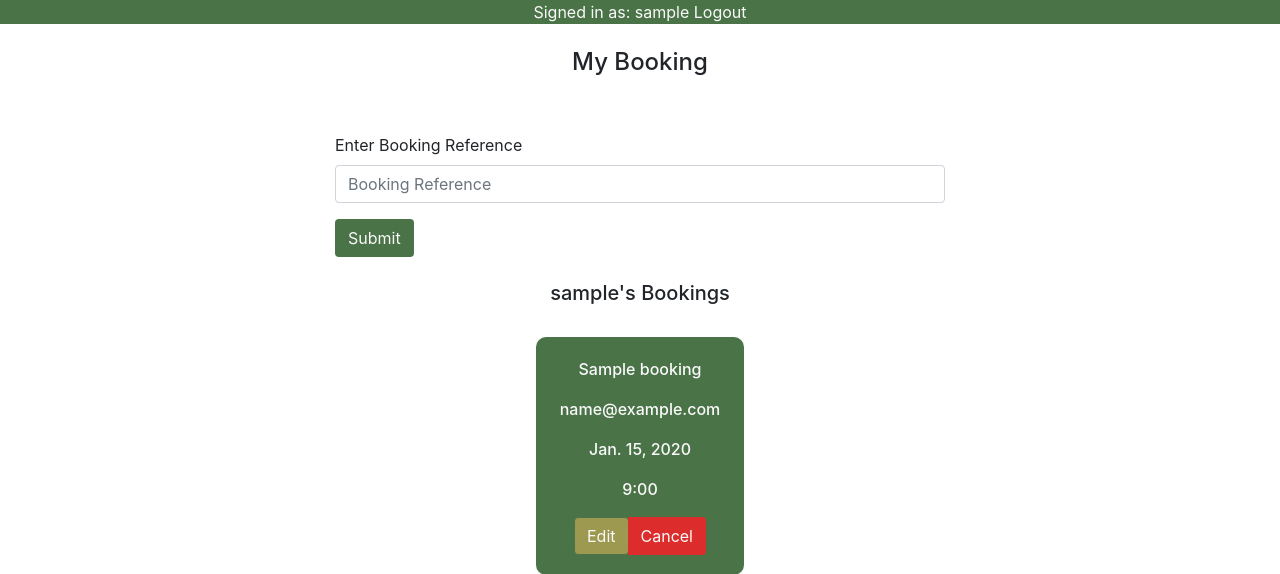
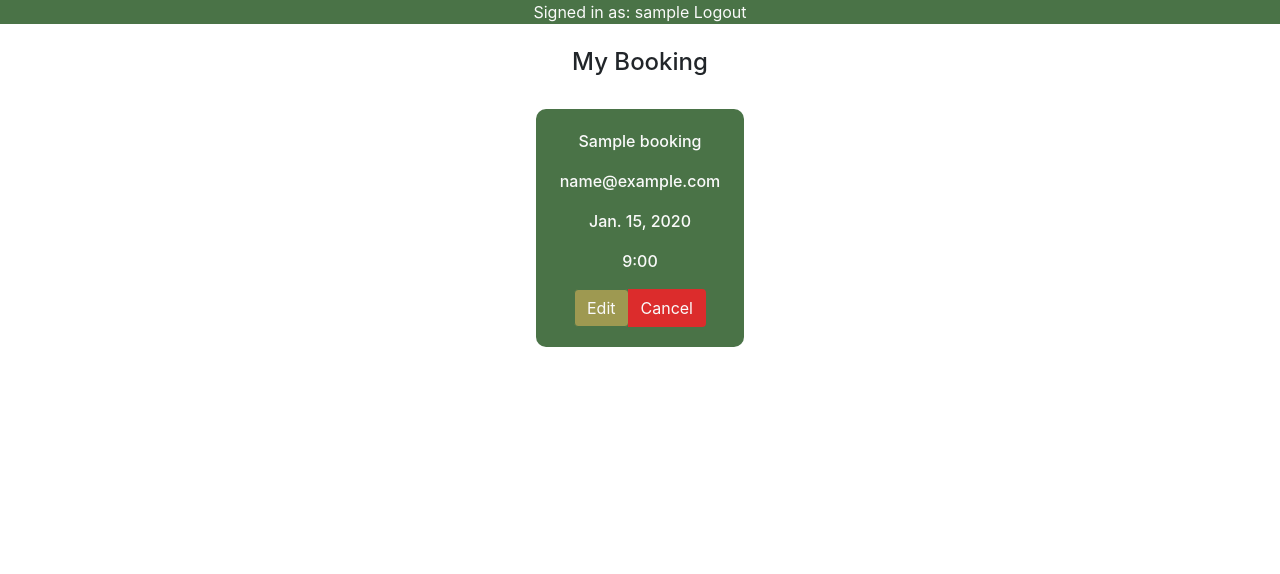
Before and after one commit to Code-Institute-Submissions/JamieT966-project-portfolio-4_SepResub, a Django app: page /booking/my-booking/ in a window 1280 px wide. Shown: the part 76-650 px from the top of the page. Run offline with Django 3.2, Linux system fonts and the light colour scheme; a user stored in the database is signed in; tables that the repository leaves empty hold one stand-in row (values such as "Sample post").

Commit message:
my booking page now displays user's bookings and non-users are shown booking input field to enter booking reference

```diff
--- a/booking/views.py
+++ b/booking/views.py
@@ -65,7 +65,9 @@ def MyBooking(request):
     user can enter booking id on this page.
     Sends an error alert if incorrect booking reference is entered.
     """
-    bookings = Booking.objects.filter(email=request.user.email)
+    if request.user.is_authenticated:
+        bookings = Booking.objects.filter(email=request.user.email)
+        return render(request, 'my_booking.html',{'bookings': bookings})
     reference_matches = None
     if 'book_ref' in request.GET:
         book_ref = request.GET['book_ref']
@@ -76,10 +78,9 @@ def MyBooking(request):
                 request,
                 'This is not a recognised booking'
                 ' reference, please try again.')
-            return render(request, 'my_booking.html',{'bookings': bookings})
+            return render(request, 'my_booking.html')
     return render(
-        request, 'my_booking.html', {'reference_matches': reference_matches,
-                                     'bookings': bookings})
+        request, 'my_booking.html', {'reference_matches': reference_matches})
 
 
 def EditBooking(request, item_id):
--- a/modern_landscapes/settings.py
+++ b/modern_landscapes/settings.py
@@ -28,7 +28,7 @@ TEMPLATES_DIR = os.path.join(BASE_DIR, 'templates')
 SECRET_KEY = os.environ.get('SECRET_KEY')
 
 # SECURITY WARNING: don't run with debug turned on in production!
-DEBUG = False
+DEBUG = True
 
 X_FRAME_OPTIONS = 'SAMEORIGIN'
 
--- a/templates/booking.html
+++ b/templates/booking.html
@@ -17,4 +17,5 @@
         </div>
     </div>
 </div>
+
 {% endblock %}
--- a/templates/my_booking.html
+++ b/templates/my_booking.html
@@ -1,29 +1,59 @@
-{% extends "base.html" %}
-{% load static %}
-{% block content %}
-<!-- Page title -->
+{% extends "base.html" %} {% load static %} {% block content %}
+<!-- Error message to display if incorrect booking reference is entered -->{% include 'messages.html' %}
+<!-- Page title -->{% if user.is_authenticated %}
 <div class="container">
 	<div class="col-12 text-center pt-4">
-        <h4>My Booking</h4>
+		<h4>My Booking</h4> </div>
+</div>
+<!-- If user is logged in, any email that matches that in database, will show bookings for that -->{% for booking in bookings %}
+<div class="container-fluid text-center pt-4 my-booking-box">
+	<div class="col-md-4 cold-sm-4 col-xl-2 mx-auto my-booking-body">
+		<div class="">
+			<p>{{ booking.name }}</p>
+			<p>{{ booking.email }}</p>
+			<p>{{ booking.date_choice }}</p>
+			<p>{{ booking.time_choice }}</p>
+		</div>
+		<div class="btn-group" role="group" aria-label="Edit and delete buttons for bookings">
+			<a class="text-decoration-none" href="{% url 'edit_booking' booking.id %}">
+				<button type="button" class="btn edit-btns">Edit</button>
+			</a>
+			<button type="button" class="btn cancel-btns" data-toggle="modal" data-target="#delete-modal"> Cancel </button>
 		</div>
 	</div>
-
-<!-- Error message to display if incorrect booking reference is entered -->
-{% include 'messages.html' %}
-
+</div>
+<!-- Bootstrap modal for confirmation of delete when user is logged in -->
+<div class="modal fade" id="delete-modal" tabindex="-1" aria-labelledby="exampleModalLabel" aria-hidden="true">
+	<div class="modal-dialog">
+		<div class="modal-content">
+			<div class="modal-header">
+				<h5 class="modal-title" id="exampleModalLabel">Cancel Booking Confirmation</h5>
+				<button type="button" class="close" data-dismiss="modal" aria-label="Close"> <span aria-hidden="true">&times;</span> </button>
+			</div>
+			<div class="modal-body"> Are you sure you want to cancel your booking? This can not be undone. </div>
+			<div class="modal-footer">
+				<button type="button" class="btn btn-secondary" data-dismiss="modal">Close</button>
+				<a class="text-decoration-none" href="{% url 'delete_booking' booking.id %}">
+					<button type="button" class="btn btn-danger">Confirm</button>
+				</a>
+			</div>
+		</div>
+	</div>
+</div> {% empty %}
+<div class="container">
+	<div class="col-12 text-center pt-4">
+		<p>Sorry, there are no bookings under this email address.</p>
+		<p>If you have a booking reference, please log out and enter booking reference on this page.</p>
+	</div>
+</div> {% endfor %} {% else %}
 <!-- Booking reference field for editing or deleting -->
-<form class="col-6 contact-form pt-5">
-    {% csrf_token %}
+<form class="col-6 contact-form pt-5"> {% csrf_token %}
 	<div class="form-group">
 		<label for="exampleInputEmail1">Enter Booking Reference</label>
-        <input name="book_ref" type="text" class="form-control" placeholder="Booking Reference" aria-describedby="enter booking reference here" required>
-    </div>
+		<input name="book_ref" type="text" class="form-control" placeholder="Booking Reference" aria-describedby="enter booking reference here" required> </div>
 	<button type="submit" class="btn submit-btns">Submit</button>
 </form>
-
-<!-- If booking reference is found, display will render with edit and delete options -->
-{% for reference_match in reference_matches %}
-
+<!-- If booking reference is found, display will render with edit and delete options -->{% for reference_match in reference_matches %}
 <div class="container-fluid text-center pt-4 my-booking-box">
 	<div class="col-md-4 cold-sm-4 col-xl-2 mx-auto my-booking-body">
 		<div class="">
@@ -32,90 +62,29 @@
 			<p>{{ reference_match.date_choice }}</p>
 			<p>{{ reference_match.time_choice }}</p>
 		</div>
-
 		<div class="btn-group" role="group" aria-label="Edit and delete buttons for bookings">
-            <a class="text-decoration-none" href="{% url 'edit_booking' reference_match.id %}"><button type="button" class="btn edit-btns">Edit</button></a>
-
-            <button type="button" class="btn cancel-btns" data-toggle="modal" data-target="#delete-modal">
-                Cancel
-            </button>
+			<a class="text-decoration-none" href="{% url 'edit_booking' reference_match.id %}">
+				<button type="button" class="btn edit-btns">Edit</button>
+			</a>
+			<button type="button" class="btn cancel-btns" data-toggle="modal" data-target="#delete-modal"> Cancel </button>
 		</div>
 	</div>
 </div>
-
-
 <!-- Bootstrap modal for confirmation of delete  -->
 <div class="modal fade" id="delete-modal" tabindex="-1" aria-labelledby="exampleModalLabel" aria-hidden="true">
 	<div class="modal-dialog">
 		<div class="modal-content">
 			<div class="modal-header">
 				<h5 class="modal-title" id="exampleModalLabel">Cancel Booking Confirmation</h5>
-                <button type="button" class="close" data-dismiss="modal" aria-label="Close">
-                    <span aria-hidden="true">&times;</span>
-                </button>
+				<button type="button" class="close" data-dismiss="modal" aria-label="Close"> <span aria-hidden="true">&times;</span> </button>
 			</div>
-            <div class="modal-body">
-                Are you sure you want to cancel your booking? This can not be undone.
-            </div>
+			<div class="modal-body"> Are you sure you want to cancel your booking? This can not be undone. </div>
 			<div class="modal-footer">
 				<button type="button" class="btn btn-secondary" data-dismiss="modal">Close</button>
-                <a class="text-decoration-none" href="{% url 'delete_booking' reference_match.id %}"><button type="button" class="btn btn-danger">Confirm</button></a>
+				<a class="text-decoration-none" href="{% url 'delete_booking' reference_match.id %}">
+					<button type="button" class="btn btn-danger">Confirm</button>
+				</a>
 			</div>
 		</div>
 	</div>
-</div>
-{% endfor %}
-
-<!-- If user is logged in, any email that matches that in database, will show bookings for that -->
-{% if user.is_authenticated %}
-<div class="container">
-    <div class="col-12 text-center pt-4">
-        <h5>{{ user }}'s Bookings</h5>
-    </div>
-</div>
-
-{% for booking in bookings %}
-<div class="container-fluid text-center pt-4 my-booking-box">
-    <div class="col-md-4 cold-sm-4 col-xl-2 mx-auto my-booking-body">
-        <div class="">
-            <p>{{ booking.name }}</p>
-            <p>{{ booking.email }}</p>
-            <p>{{ booking.date_choice }}</p>
-            <p>{{ booking.time_choice }}</p>
-        </div>
-
-        <div class="btn-group" role="group" aria-label="Edit and delete buttons for bookings">
-            <a class="text-decoration-none" href="{% url 'edit_booking' booking.id %}"><button type="button" class="btn edit-btns">Edit</button></a>
-
-            <button type="button" class="btn cancel-btns" data-toggle="modal" data-target="#delete-modal">
-                Cancel
-            </button>
-        </div>
-    </div>
-</div>
-
-<!-- Bootstrap modal for confirmation of delete when user is logged in -->
-<div class="modal fade" id="delete-modal" tabindex="-1" aria-labelledby="exampleModalLabel" aria-hidden="true">
-    <div class="modal-dialog">
-        <div class="modal-content">
-            <div class="modal-header">
-                <h5 class="modal-title" id="exampleModalLabel">Cancel Booking Confirmation</h5>
-                <button type="button" class="close" data-dismiss="modal" aria-label="Close">
-                    <span aria-hidden="true">&times;</span>
-                </button>
-            </div>
-            <div class="modal-body">
-                Are you sure you want to cancel your booking? This can not be undone.
-            </div>
-            <div class="modal-footer">
-                <button type="button" class="btn btn-secondary" data-dismiss="modal">Close</button>
-                <a class="text-decoration-none" href="{% url 'delete_booking' booking.id %}"><button type="button" class="btn btn-danger">Confirm</button></a>
-            </div>
-        </div>
-    </div>
-</div>
-
-{% endfor %}
-{% endif %}
-
-{% endblock %}
+</div> {% endfor %} {% endif %} {% endblock %}
```
Lines whose indentation alone changed are shown as unchanged.
